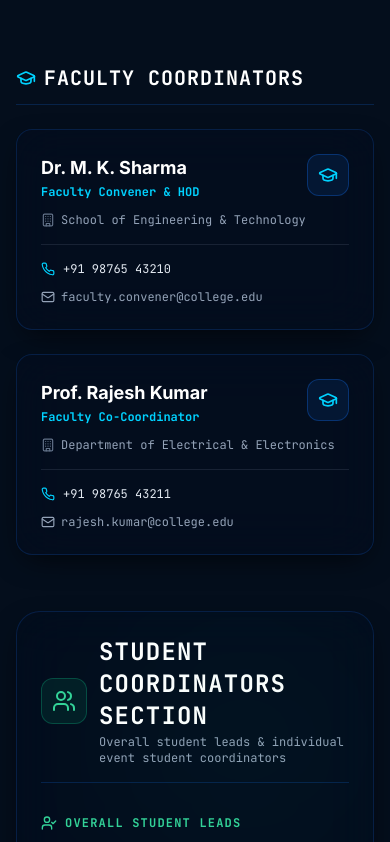
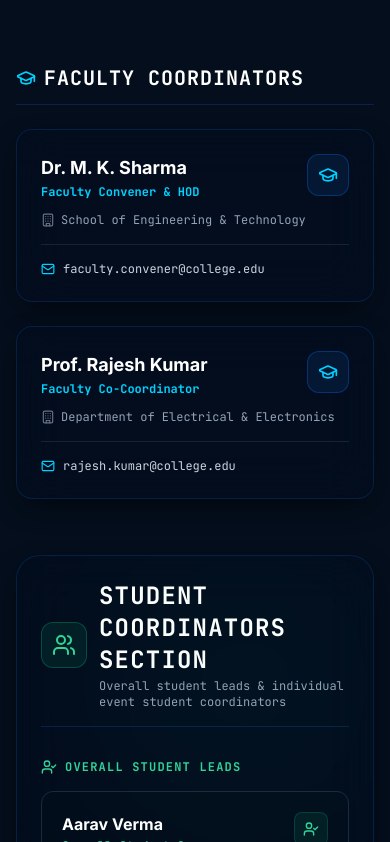
Before and after one commit to UjjwalRaj2025/EventManag_Eng_DAY, a React (Vite) app: page / in a window 390 px wide. Shown: the part 4862-5704 px from the top of the page. Built offline with nearby package versions, Linux system fonts and the light colour scheme.

Commit message:
Remove phone number details for faculty coordinators

```diff
--- a/src/components/Contact.jsx
+++ b/src/components/Contact.jsx
@@ -57,24 +57,17 @@ const Contact = () => {
                   </p>
                 </div>
 
-                <div className="pt-4 border-t border-slate-800/80 flex flex-wrap items-center justify-between gap-3 text-xs font-mono">
-                  <a
-                    href={`tel:${faculty.phone.replace(/\s+/g, '')}`}
-                    className="flex items-center gap-2 text-slate-200 hover:text-electric-cyan transition-colors"
-                  >
-                    <Phone className="w-3.5 h-3.5 text-electric-cyan" />
-                    <span>{faculty.phone}</span>
-                  </a>
-                  {faculty.email && (
+                {faculty.email && (
+                  <div className="pt-4 border-t border-slate-800/80 flex items-center justify-start gap-3 text-xs font-mono">
                     <a
                       href={`mailto:${faculty.email}`}
-                      className="flex items-center gap-1.5 text-slate-400 hover:text-electric-cyan transition-colors"
+                      className="flex items-center gap-2 text-slate-300 hover:text-electric-cyan transition-colors"
                     >
-                      <Mail className="w-3.5 h-3.5" />
+                      <Mail className="w-3.5 h-3.5 text-electric-cyan" />
                       <span>{faculty.email}</span>
                     </a>
-                  )}
-                </div>
+                  </div>
+                )}
               </div>
             ))}
           </div>
--- a/src/data/eventData.js
+++ b/src/data/eventData.js
@@ -461,14 +461,12 @@ export const CONTACT_INFO = {
       name: "Dr. M. K. Sharma",
       role: "Faculty Convener & HOD",
       department: "School of Engineering & Technology",
-      phone: "+91 98765 43210",
       email: "faculty.convener@college.edu"
     },
     {
       name: "Prof. Rajesh Kumar",
       role: "Faculty Co-Coordinator",
       department: "Department of Electrical & Electronics",
-      phone: "+91 98765 43211",
       email: "rajesh.kumar@college.edu"
     }
   ],
```
